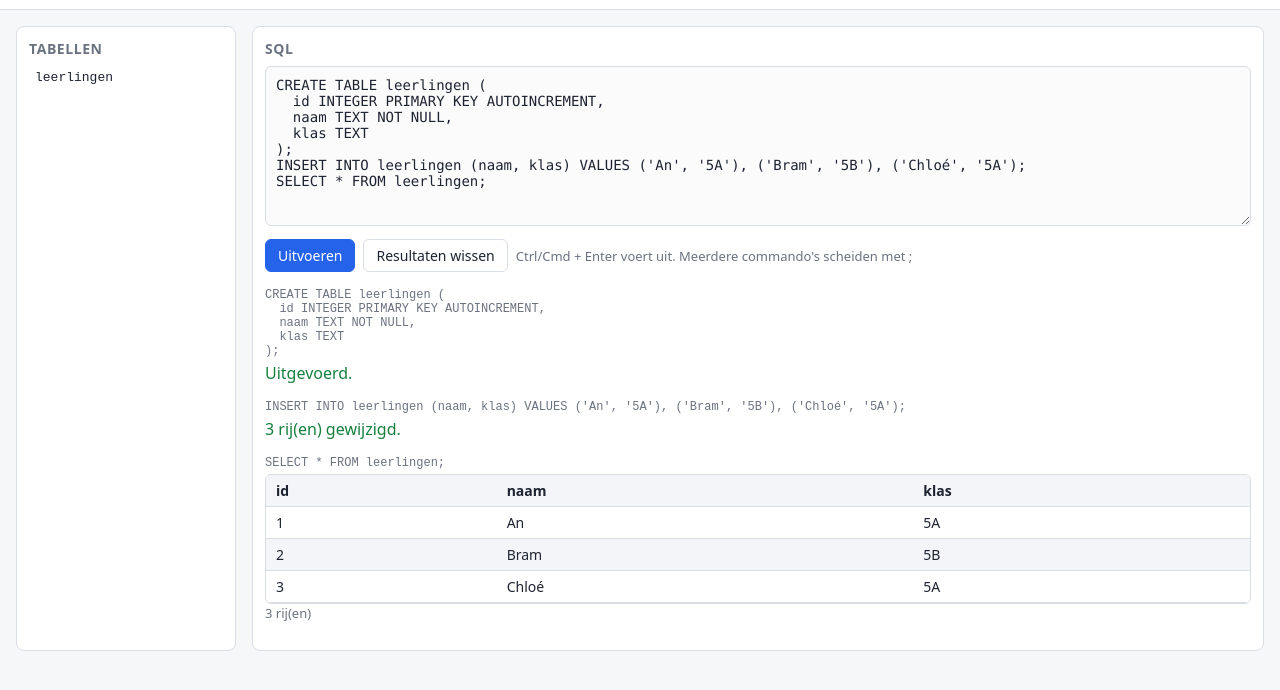
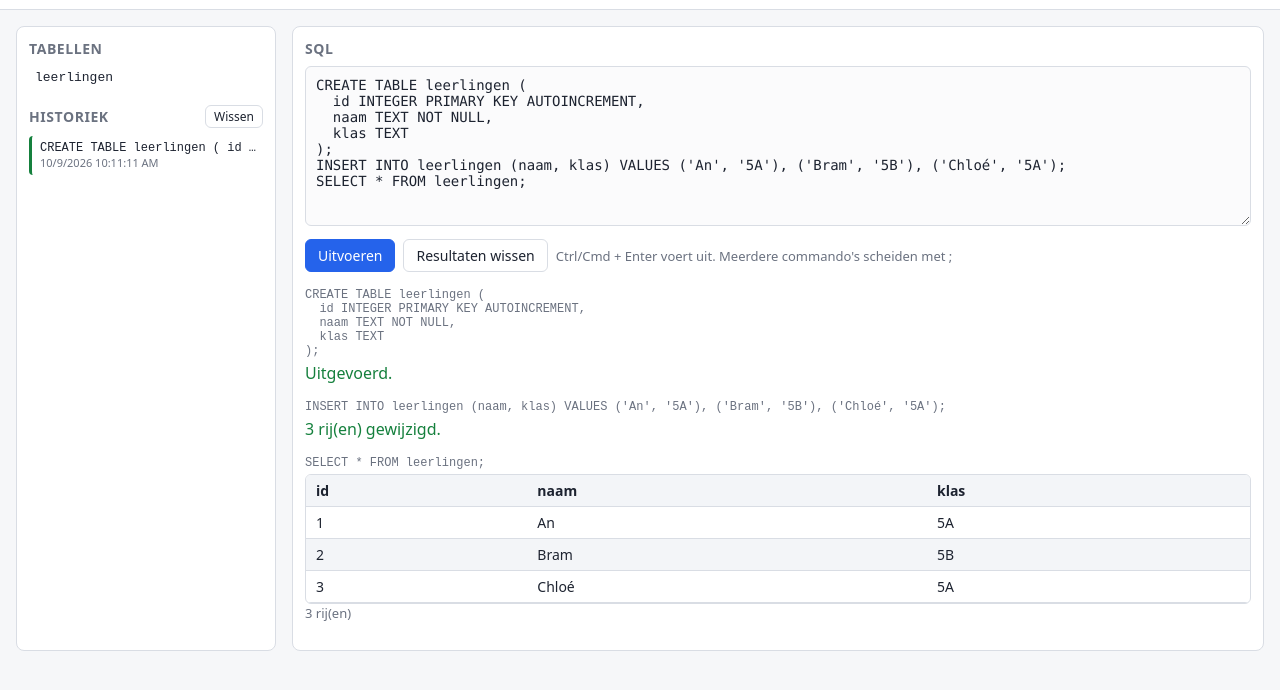
Before and after one commit to jurgenbert/sqlite-in-browser, a plain HTML site: page index.html in a window 1280 px wide. Both pictures are taken after a click on the button "Uitvoeren". Shown: the part 48-738 px from the top of the page. Drawn offline with nearby package versions, Linux system fonts and the light colour scheme.

Commit message:
Historiek van uitgevoerde SQL-commando's
Klik op een commando in de historiek om het in het invoerveld te zetten,
aan te passen en opnieuw uit te voeren.

Co-Authored-By: Claude Opus 5.5 (1M context) <noreply@anthropic.com>
Claude-Session: https://claude.ai/code/session_0126pSMCYhxK66fLyRj8cf23

```diff
--- a/index.html
+++ b/index.html
@@ -45,13 +45,23 @@
   .menu-panel .item:hover { background: var(--row-alt); }
   .menu-panel label.item input[type=file] { display: none; }
   .menu-panel .sep { height: 1px; background: var(--border); margin: 6px 4px; }
-  main { display: grid; grid-template-columns: 220px 1fr; gap: 16px; padding: 16px; }
+  main { display: grid; grid-template-columns: 260px 1fr; gap: 16px; padding: 16px; }
   @media (max-width: 720px) { main { grid-template-columns: 1fr; } }
   aside, section { background: var(--panel); border: 1px solid var(--border); border-radius: 8px; padding: 12px; min-width: 0; }
   aside h2, section h2 { font-size: 14px; margin: 0 0 8px; color: var(--muted); text-transform: uppercase; letter-spacing: .04em; }
   #tables { list-style: none; margin: 0; padding: 0; }
   #tables li { padding: 4px 6px; border-radius: 4px; cursor: pointer; font-family: ui-monospace, monospace; font-size: 13px; }
   #tables li:hover { background: var(--row-alt); }
+  .hist-head { display: flex; align-items: center; justify-content: space-between; margin-top: 16px; }
+  .hist-head h2 { margin: 0; }
+  button.small { font-size: 12px; padding: 2px 8px; }
+  #history { list-style: none; margin: 8px 0 0; padding: 0; max-height: 50vh; overflow-y: auto; }
+  #history li { padding: 5px 6px 5px 8px; border-radius: 4px; cursor: pointer; border-left: 3px solid var(--ok); margin-bottom: 2px; }
+  #history li.err { border-left-color: var(--err); }
+  #history li:hover { background: var(--row-alt); }
+  #history .q { font-family: ui-monospace, monospace; font-size: 12px; white-space: nowrap; overflow: hidden; text-overflow: ellipsis; }
+  #history .t { font-size: 11px; color: var(--muted); }
+  #history .empty { color: var(--muted); cursor: default; border: 0; }
   #tables .empty { color: var(--muted); cursor: default; font-family: inherit; }
   textarea { width: 100%; min-height: 160px; resize: vertical; font-family: ui-monospace, Menlo, Consolas, monospace;
              font-size: 14px; padding: 10px; border: 1px solid var(--border); border-radius: 6px;
@@ -101,6 +111,11 @@
   <aside>
     <h2>Tabellen</h2>
     <ul id="tables"></ul>
+    <div class="hist-head">
+      <h2>Historiek</h2>
+      <button id="btnClearHist" class="small" title="Historiek wissen">Wissen</button>
+    </div>
+    <ul id="history"></ul>
   </aside>
   <section>
     <h2>SQL</h2>
@@ -208,11 +223,11 @@ $(function () {
   }
 
   // Voert elk commando apart uit, zodat je per commando het resultaat ziet
-  function run() {
+  function run(opts) {
     const text = $('#sql').val();
     if (!text.trim()) return;
     $('#results').empty();
-    let didChange = false;
+    let didChange = false, ok = true;
     try {
       for (const stmt of db.iterateStatements(text)) {
         const sqlText = stmt.getSQL().trim();
@@ -234,9 +249,44 @@ $(function () {
       }
     } catch (e) {
       addResult(null, $('<div class="msg err">').text('Fout: ' + e.message));
+      ok = false;
     }
+    if (!(opts && opts.noHistory)) addHistory(text.trim(), ok);
     if (didChange) changed();
   }
+
+  // ---------- Historiek ----------
+  const HIST_MAX = 200;
+  function loadHistory() { try { return JSON.parse(localStorage.getItem('history')) || []; } catch (e) { return []; } }
+  function saveHistory(h) { try { localStorage.setItem('history', JSON.stringify(h)); } catch (e) {} }
+
+  function addHistory(sqlText, ok) {
+    let h = loadHistory();
+    // Hetzelfde commando opnieuw uitgevoerd? Dan schuift het naar boven in plaats van dubbel te staan.
+    h = h.filter(x => x.sql !== sqlText);
+    h.unshift({ sql: sqlText, ok: ok, time: Date.now() });
+    saveHistory(h.slice(0, HIST_MAX));
+    renderHistory();
+  }
+
+  function renderHistory() {
+    const $ul = $('#history').empty(), h = loadHistory();
+    if (!h.length) { $ul.append('<li class="empty">Nog niets uitgevoerd</li>'); return; }
+    h.forEach(x => {
+      const d = new Date(x.time);
+      $('<li>').toggleClass('err', !x.ok).attr('title', x.sql)
+        .append($('<div class="q">').text(x.sql.replace(/\s+/g, ' ')))
+        .append($('<div class="t">').text(d.toLocaleDateString() + ' ' + d.toLocaleTimeString() + (x.ok ? '' : ' · fout')))
+        .on('click', () => { $('#sql').val(x.sql).trigger('focus'); })
+        .appendTo($ul);
+    });
+  }
+
+  $('#btnClearHist').on('click', () => {
+    if (!confirm('Volledige historiek wissen?')) return;
+    saveHistory([]); renderHistory();
+  });
+  renderHistory();
 
   // ---------- Bestanden ----------
   function download(blob, name) {
@@ -300,7 +350,7 @@ $(function () {
     const reader = new FileReader();
     reader.onload = () => {
       $('#sql').val(reader.result);
-      run();
+      run({ noHistory: true });
       status('Geïmporteerd: ' + f.name);
     };
     reader.readAsText(f);
@@ -314,7 +364,7 @@ $(function () {
     setPref('autoSave', this.checked ? '1' : '0');
     if (this.checked) saveToBrowser(true);
   });
-  $('#btnRun').on('click', run);
+  $('#btnRun').on('click', () => run());
 
   // ---------- Dropdownmenu ----------
   function toggleMenu(open) {
```
Also changed, not shown: 1 other file.
